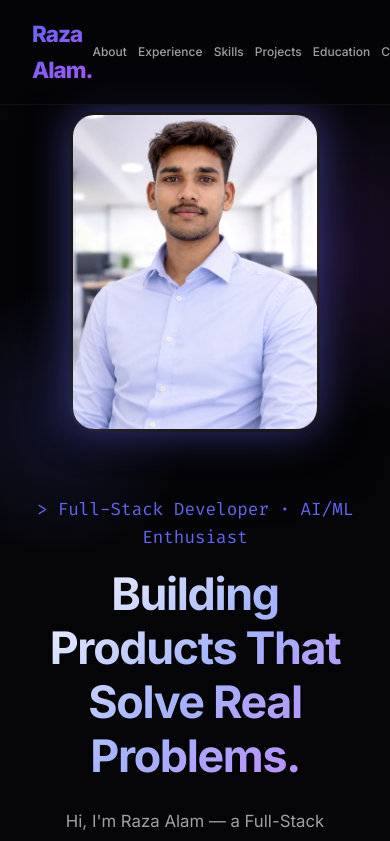
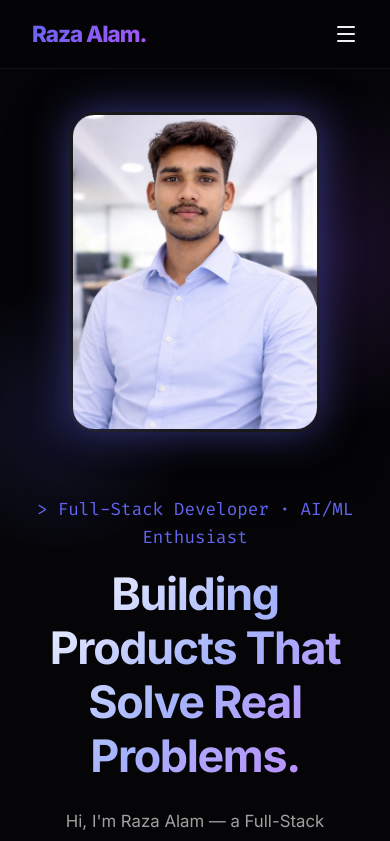
Before and after one commit to Mr-Raza-Alam/my_portfolio, a React (Vite) app in the folder frontend/: page / in a window 390 px wide. Shown: the top 841 px of the page. Built offline with nearby package versions, Linux system fonts and the light colour scheme.

Commit message:
add on media queries

```diff
--- a/frontend/src/components/Navbar.jsx
+++ b/frontend/src/components/Navbar.jsx
@@ -1,39 +1,42 @@
-import { Download, Mail } from 'lucide-react';
+import { useState } from 'react';
+import { Download, Mail, Menu, X } from 'lucide-react';
 
-const Navbar = () => (
+const Navbar = () => {
+  const [isMobileMenuOpen, setIsMobileMenuOpen] = useState(false);
+
+  return (
     <nav>
       <div className="container nav-content">
         <div className="logo">Raza Alam.</div>
-      <div className="nav-links">
-        <a href="#about">About</a>
-        <a href="#experience">Experience</a>
-        <a href="#skills">Skills</a>
-        <a href="#projects">Projects</a>
-        <a href="#education">Education</a>
-        <a href="#certifications">Certifications</a>
+
+        <button
+          className="mobile-menu-btn"
+          onClick={() => setIsMobileMenuOpen(!isMobileMenuOpen)}
+          aria-label="Toggle navigation"
+        >
+          {isMobileMenuOpen ? <X size={24} /> : <Menu size={24} />}
+        </button>
+
+        <div className={`nav-links ${isMobileMenuOpen ? 'active' : ''}`}>
+          <a href="#about" onClick={() => setIsMobileMenuOpen(false)}>About</a>
+          <a href="#experience" onClick={() => setIsMobileMenuOpen(false)}>Experience</a>
+          <a href="#skills" onClick={() => setIsMobileMenuOpen(false)}>Skills</a>
+          <a href="#projects" onClick={() => setIsMobileMenuOpen(false)}>Projects</a>
+          <a href="#education" onClick={() => setIsMobileMenuOpen(false)}>Education</a>
+          <a href="#certifications" onClick={() => setIsMobileMenuOpen(false)}>Certifications</a>
           <a
             href="/Raza_Alam_Resume.pdf"
             target="_blank"
             rel="noreferrer"
             className="btn btn-resume"
+            onClick={() => setIsMobileMenuOpen(false)}
           >
             <Download size={14} /> Resume
           </a>
           <a
             href="mailto:alam.raza23.27@gmail.com?subject=Job%20Opportunity"
             className="btn btn-hire"
-          style={{
-            display: 'inline-flex',
-            alignItems: 'center',
-            gap: '0.4rem',
-            padding: '0.4rem 1rem',
-            backgroundColor: '#00c2ff',
-            color: '#000',
-            fontWeight: '600',
-            textDecoration: 'none',
-            borderRadius: '4px',
-            marginLeft: '10px'
-          }}
+            onClick={() => setIsMobileMenuOpen(false)}
           >
             <Mail size={14} /> Hire Me
           </a>
@@ -41,5 +44,6 @@ const Navbar = () => (
       </div>
     </nav>
   );
+};
 
 export default Navbar;
--- a/frontend/src/index.css
+++ b/frontend/src/index.css
@@ -164,6 +164,36 @@ p {
   transform: translateY(-1px);
 }
 
+.btn-hire {
+  display: inline-flex;
+  align-items: center;
+  gap: 0.4rem;
+  padding: 0.4rem 1rem;
+  background-color: #00c2ff;
+  color: #000;
+  font-weight: 600;
+  text-decoration: none;
+  border-radius: var(--radius-sm);
+  margin-left: 10px;
+  transition: all 0.3s ease;
+  border: none;
+}
+
+.btn-hire:hover {
+  background-color: #009acc;
+  transform: translateY(-2px);
+  box-shadow: 0 4px 15px rgba(0, 194, 255, 0.4);
+}
+
+.mobile-menu-btn {
+  display: none;
+  background: transparent;
+  border: none;
+  color: var(--text-primary);
+  cursor: pointer;
+  z-index: 101;
+}
+
 /* --- Tags --- */
 .tech-tag {
   background: rgba(255, 255, 255, 0.05);
@@ -255,14 +285,37 @@ nav {
 }
 
 @media (max-width: 768px) {
+  .mobile-menu-btn {
+    display: flex;
+  }
   .nav-links {
-    gap: 1rem;
+    position: fixed;
+    top: 0;
+    right: -100%;
+    width: 250px;
+    height: 100vh;
+    background: rgba(5, 5, 8, 0.95);
+    backdrop-filter: blur(20px);
+    -webkit-backdrop-filter: blur(20px);
+    flex-direction: column;
+    justify-content: center;
+    align-items: center;
+    gap: 2rem;
+    transition: right 0.3s ease;
+    border-left: 1px solid var(--glass-border);
+    box-shadow: var(--glass-shadow);
+  }
+  .nav-links.active {
+    right: 0;
   }
   .nav-links a {
-    font-size: 0.8rem;
+    font-size: 1.1rem;
   }
   .btn-resume {
     display: none;
+  }
+  .btn-hire {
+    margin-left: 0;
   }
 }
 
```
Lines whose indentation alone changed are shown as unchanged.
